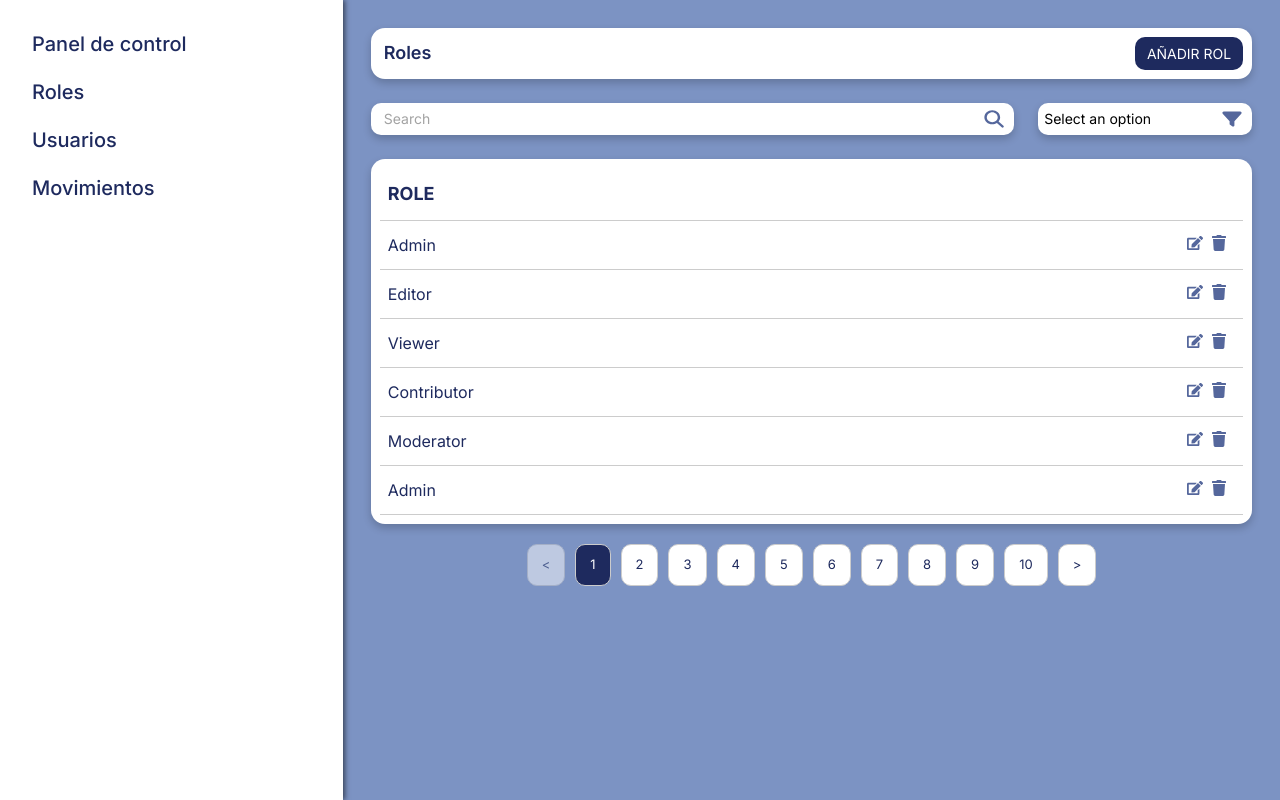
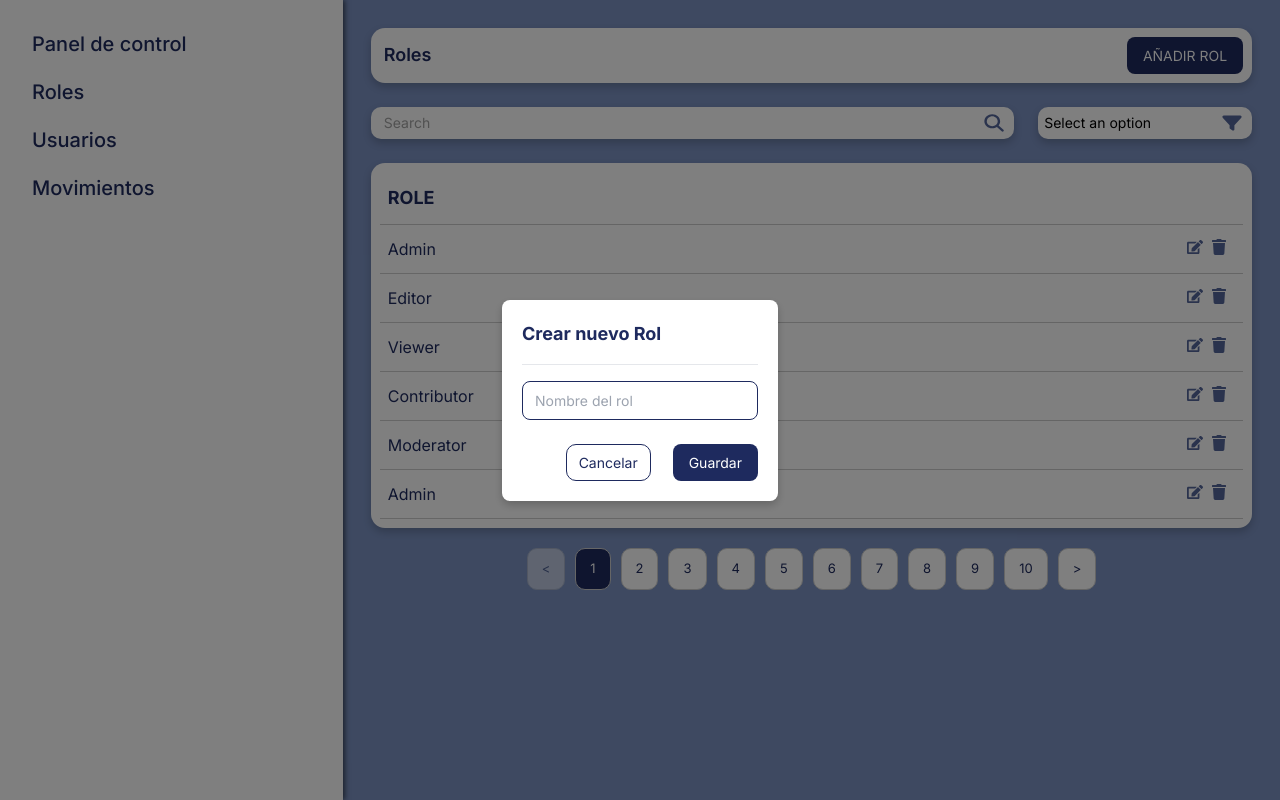
Before and after one commit to RaulBecerraB/TechShare-FrontEnd, a Next.js app: page /admin/roles in a window 1280 px wide. Both pictures are taken after a click on the button "AÑADIR ROL". Built offline with nearby package versions, Linux system fonts and the light colour scheme.

Commit message:
feat(Modal): implement full modal functionality with popup and backdrop
    - Added logic to display modal as a popup when triggered by a button
    - Implemented a semi-transparent black backdrop to darken the background when the modal is active

```diff
--- a/src/app/admin/dashboard/page.tsx
+++ b/src/app/admin/dashboard/page.tsx
@@ -5,7 +5,7 @@ import Modal from '@/components/Modal/Modal'
 export default function dashboard() {
   return (
     <div>
-      <Modal />
+      <Modal onClose={() => 1 + 1} />
     </div>
   )
 }
--- a/src/app/admin/roles/page.tsx
+++ b/src/app/admin/roles/page.tsx
@@ -3,18 +3,31 @@ import CrudHeader from '@/components/AdminCrud/CrudHeader'
 import CrudBody from '@/components/AdminCrud/CrudBody'
 import { useFetchData } from '@/services/useFetchData'
 import { useState } from 'react'
+import Modal from '@/components/Modal/Modal'; // Importamos el Modal
 
 export default function roles() {
-
   const dataUrl = '/dummyData/dummy.json'
   const { data } = useFetchData<any>(dataUrl);
 
   // Estado para el término de búsqueda
   const [searchTerm, setSearchTerm] = useState('');
 
+  // Estado para controlar la visibilidad del modal
+  const [isModalVisible, setIsModalVisible] = useState(false);
+
   // Función que actualiza el término de búsqueda
   const handleSearchChange = (value: string) => {
     setSearchTerm(value);
+  };
+
+  // Función para mostrar el modal
+  const showModal = () => {
+    setIsModalVisible(true);
+  };
+
+  // Función para ocultar el modal
+  const hideModal = () => {
+    setIsModalVisible(false);
   };
 
   return (
@@ -23,10 +36,17 @@ export default function roles() {
         title='Roles'
         buttonLabel='AÑADIR ROL'
         buttonDisabled={false}
-        buttonFunction={() => alert('Adding role')}
+        buttonFunction={showModal} // Mostrar el modal cuando se hace clic en el botón
         onSearchChange={handleSearchChange}
       />
       <CrudBody data={data} searchTerm={searchTerm} />
+
+      {/* Mostrar el Modal si isModalVisible es true */}
+      {isModalVisible && (
+        <div className="modal-overlay">
+          <Modal onClose={hideModal} />
+        </div>
+      )}
     </div>
   )
 }
--- a/src/components/Modal/Modal.tsx
+++ b/src/components/Modal/Modal.tsx
@@ -5,10 +5,14 @@ import '@/styles/containers.css'
 import '@/styles/modal.css'
 import Button from '@/components/AdminCrud/PrimaryButton'
 
-export default function Modal() {
+interface ModalProps {
+    onClose: () => void; // Función para cerrar el modal
+}
+
+export default function Modal({ onClose }: ModalProps) {
     return (
         <div className=''>
-            <div className='modal w-1/3'>
+            <div className='modal'>
                 <div className='border-b-[1px]'>
                     <h2 className='text-lg'>Crear nuevo Rol</h2>
                 </div>
@@ -18,7 +22,7 @@ export default function Modal() {
                 <div className='justify-end flex space-x-3 mt-2'>
                     <Button
                         buttonLabel='Cancelar'
-                        buttonFunction={() => console.log('Cancelar')}
+                        buttonFunction={onClose}
                         disabled={false}
                         isSecondary={true}
                     />
--- a/src/styles/modal.css
+++ b/src/styles/modal.css
@@ -1,4 +1,17 @@
 /* Estilos generales para el modal */
+.modal-overlay {
+    position: fixed;
+    top: 0;
+    left: 0;
+    width: 100vw;
+    height: 100vh;
+    background-color: rgba(0, 0, 0, 0.5); /* Fondo oscuro semi-transparente */
+    display: flex;
+    justify-content: center;
+    align-items: center;
+    z-index: 999; /* Asegúrate de que el modal esté por encima de todo */
+}
+
 .modal {
     width: none;
     padding: 20px;
```
